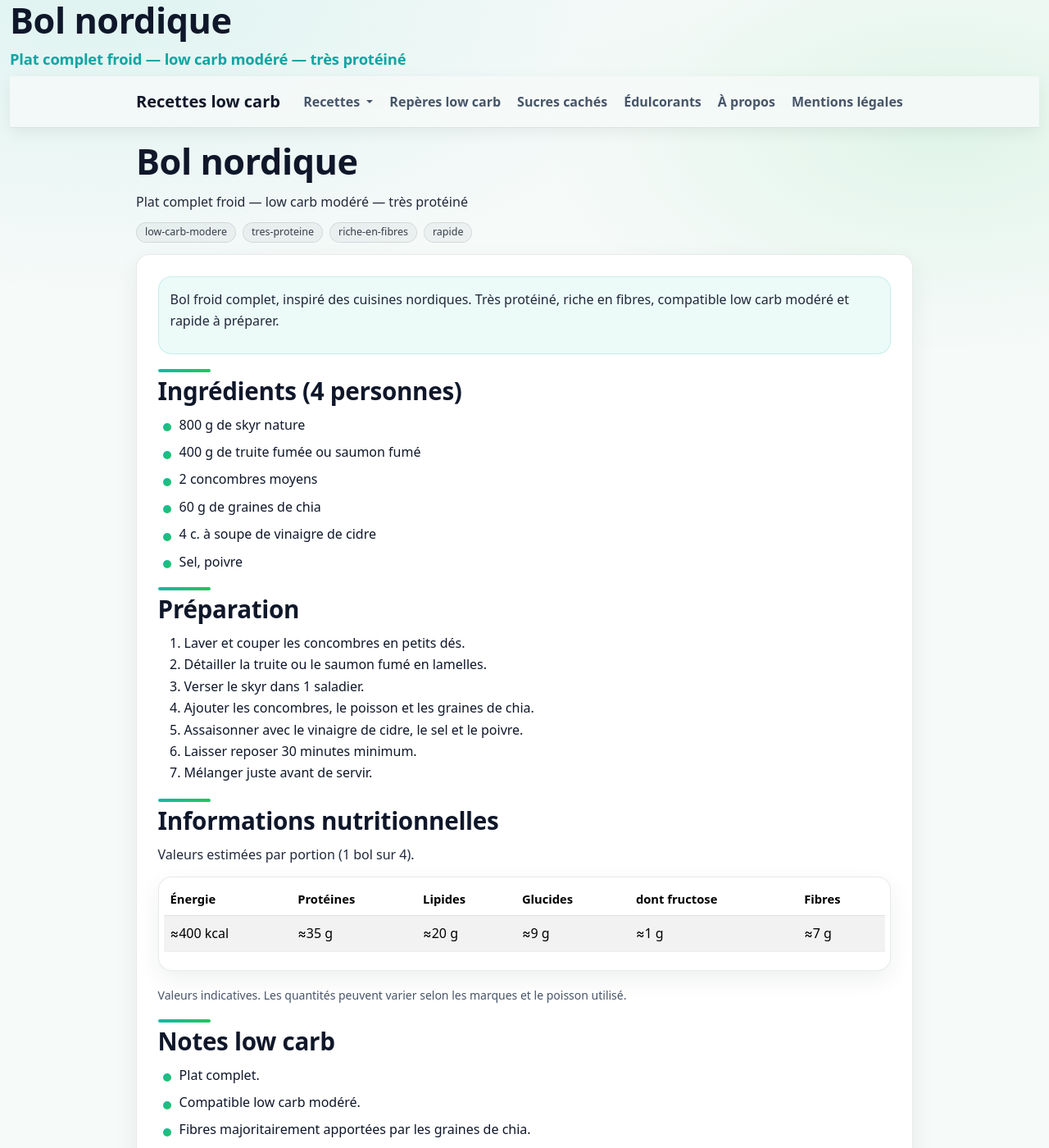
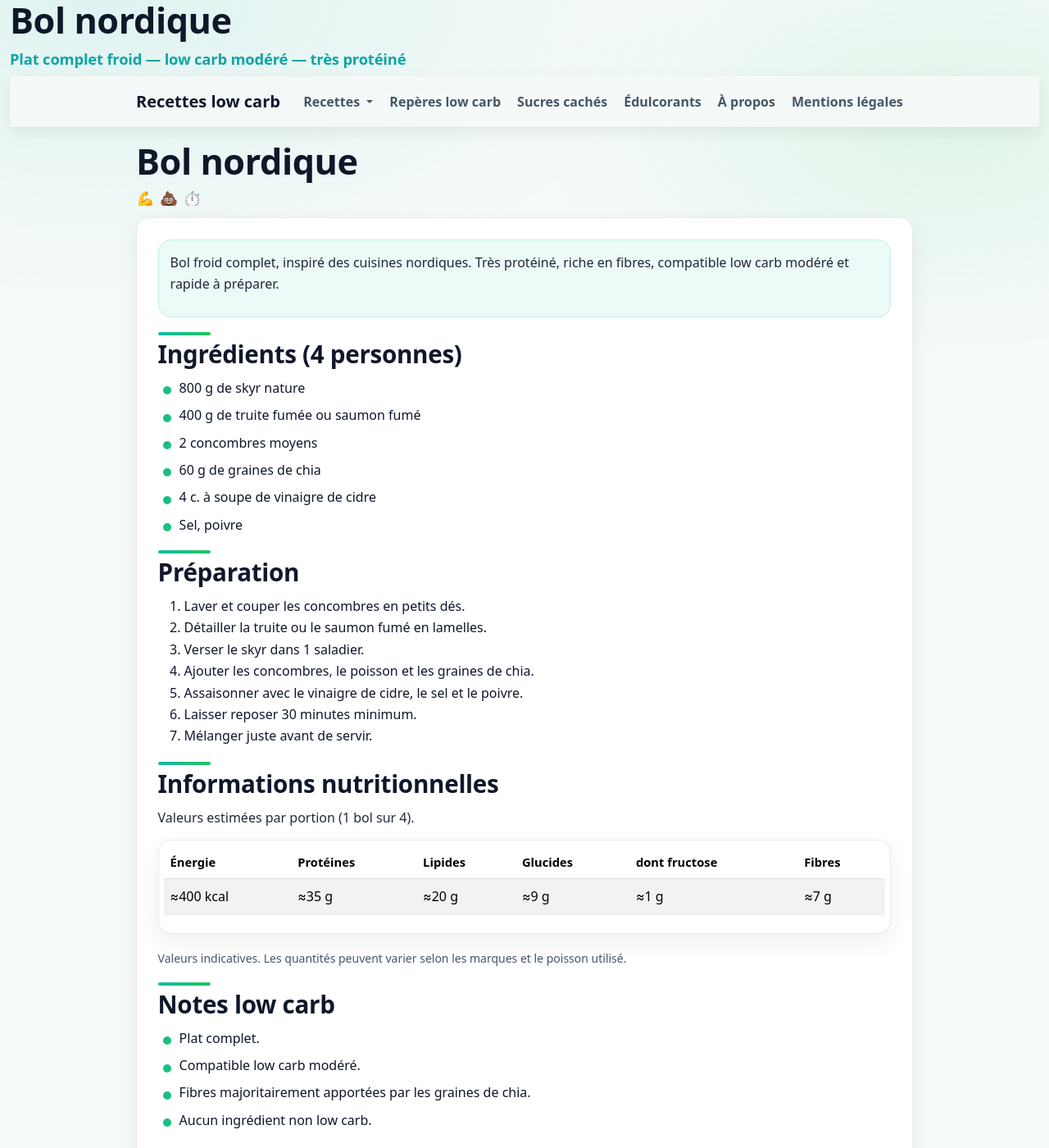
Before and after one commit to laurie-boissay/laurie-boissay.github.io, a Jekyll site: the page built from recettes/bol-nordique.html, in a window 1280 px wide and 1400 px high. Shown: the whole window at 82% size. Built offline with Jekyll 4.4.1, drawn with Linux system fonts in a browser that asks for light colours.

Commit message:
Update recipe.html

```diff
--- a/_layouts/recipe.html
+++ b/_layouts/recipe.html
@@ -6,6 +6,30 @@
   {%- if page.extra_head -%}
     {{ page.extra_head }}
   {%- endif -%}
+
+  <!-- Styles locaux (layout recipe) -->
+  <style>
+    .recipe-badges-line{
+      display:flex;
+      flex-wrap:nowrap;            /* une seule ligne */
+      gap:.35rem;
+      list-style:none;
+      padding:0;
+      margin:.25rem 0 0 0;
+      overflow-x:auto;             /* scroll horizontal si trop long */
+      -webkit-overflow-scrolling: touch;
+    }
+    .recipe-badges-line li{
+      display:flex;
+      align-items:center;
+      font-size:1.15rem;
+      line-height:1;
+      white-space:nowrap;
+    }
+    .recipe-badges-wrap{
+      margin-top:.35rem;
+    }
+  </style>
 </head>
 
 <body class="container-fluid recipe{% if page.body_id %} {{ page.body_id }}{% endif %}">
@@ -17,20 +41,62 @@
 
       {% include bandeau-non-teste.html %}
 
+      {%- assign hidden_tags = "low-carb-modere,low-carb-strict,gout-sucre" | split: "," -%}
+
       <header class="recipe-head">
         <h1 class="recipe-title">{{ page.recipe_title | default: page.title }}</h1>
 
-        {% if page.recipe_subtitle %}
-          <p class="recipe-subtitle">{{ page.recipe_subtitle }}</p>
-        {% endif %}
+        <!-- Sous-titre temporairement masqué : on n'affiche plus recipe_subtitle -->
 
-        {% if page.tags %}
-          <div class="recipe-tags">
-            {% for tag in page.tags %}
-              <span class="tag">{{ tag }}</span>
-            {% endfor %}
-          </div>
-        {% endif %}
+        <div class="recipe-badges-wrap">
+          <!-- Ligne 1 : badges (tags) -->
+          {% if page.tags %}
+            <ul class="recipe-badges-line badges-tags" aria-label="Badges">
+              {% for tag in page.tags %}
+                {% unless hidden_tags contains tag %}
+                  {% case tag %}
+                    {% when "tres-proteine" %}<li title="Très protéiné">💪</li>
+                    {% when "riche-en-fibres" %}<li title="Riche en fibres">💩</li>
+                    {% when "rapide" %}<li title="Rapide">⏱️</li>
+                    {% when "congelable" %}<li title="Congelable">❄️</li>
+                    {% when "micro-ondable" %}<li title="Micro-ondable">♨️</li>
+                    {% when "peu-calorique" %}<li title="Peu calorique">🪶</li>
+                    {% when "calorique" %}<li title="Calorique">🔥</li>
+                    {% when "longue" %}<li title="Préparation longue">🐌</li>
+                  {% endcase %}
+                {% endunless %}
+              {% endfor %}
+            </ul>
+          {% endif %}
+
+          <!-- Ligne 2 : micronutriments (affichée seulement si présents) -->
+          {% assign micros = page.badges_nutritionnels | default: "" %}
+          {% if micros and micros.size > 0 %}
+            <ul class="recipe-badges-line badges-micro" aria-label="Micronutriments">
+              {% for m in micros %}
+                {% case m %}
+                  {% when "omega-3" %}<li title="Oméga-3">🐟</li>
+
+                  {% when "vitamine-a" %}<li title="Vitamine A">👁️</li>
+                  {% when "vitamine-c" %}<li title="Vitamine C">🍋</li>
+                  {% when "vitamine-d" %}<li title="Vitamine D">🌤️</li>
+                  {% when "vitamine-e" %}<li title="Vitamine E">🛡️</li>
+                  {% when "vitamine-k" %}<li title="Vitamine K">🩸</li>
+                  {% when "vitamine-b9" %}<li title="Vitamine B9">🌱</li>
+                  {% when "vitamine-b12" %}<li title="Vitamine B12">🥩</li>
+
+                  {% when "calcium" %}<li title="Calcium">🦴</li>
+                  {% when "fer" %}<li title="Fer">🧲</li>
+                  {% when "magnesium" %}<li title="Magnésium">⚡</li>
+                  {% when "potassium" %}<li title="Potassium">🍌</li>
+                  {% when "zinc" %}<li title="Zinc">🔩</li>
+                  {% when "selenium" %}<li title="Sélénium">🧪</li>
+                  {% when "iode" %}<li title="Iode">🌊</li>
+                {% endcase %}
+              {% endfor %}
+            </ul>
+          {% endif %}
+        </div>
       </header>
 
       <div class="content-surface recipe-surface">
```
